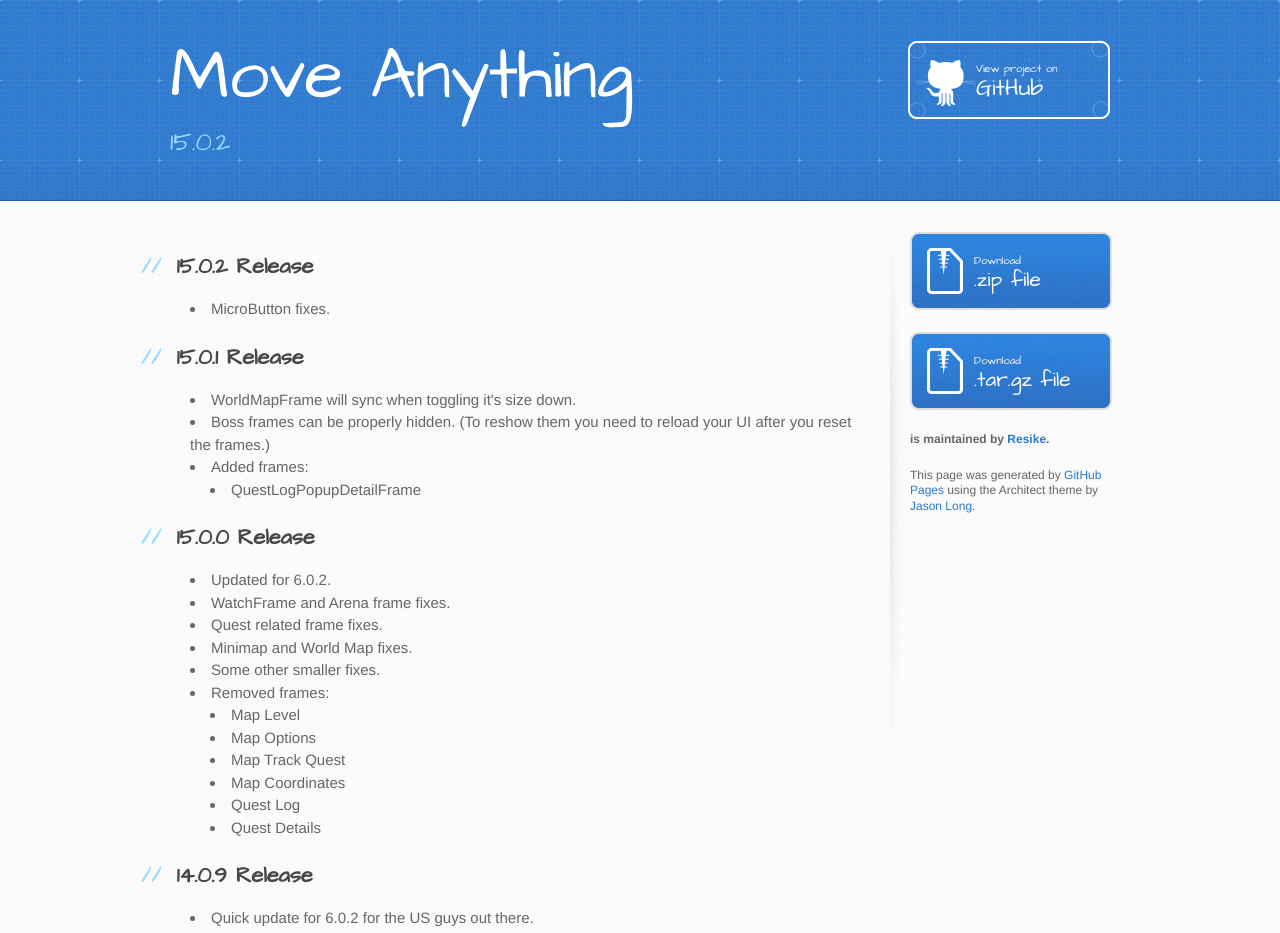
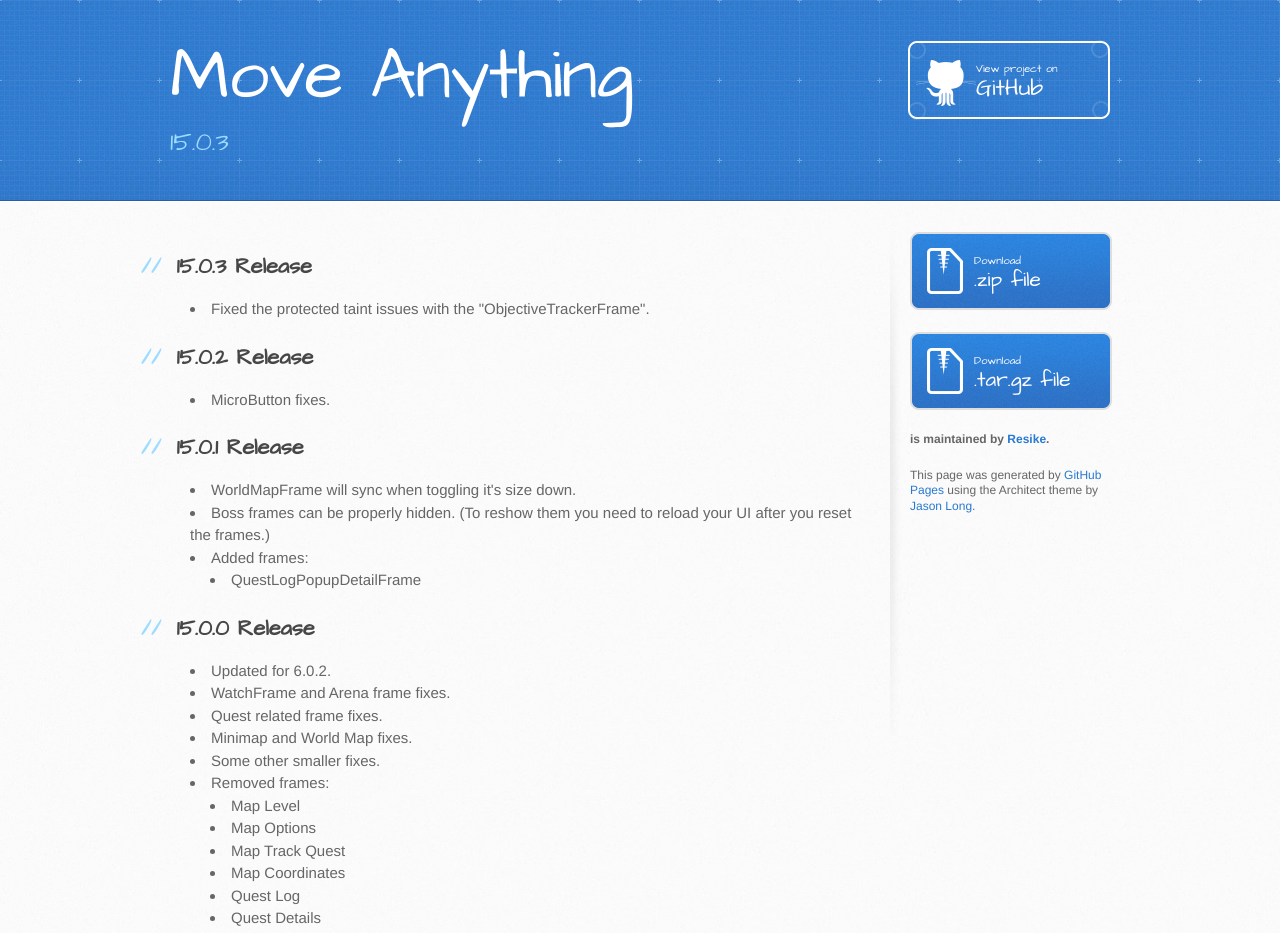
Before and after one commit to jaredb7/MoveAnything, a plain HTML site: page index.html in a window 1280 px wide. Shown: the top 933 px of the page. Drawn offline with Linux system fonts and the light colour scheme.

```diff
--- a/index.html
+++ b/index.html
@@ -20,7 +20,7 @@
     <header>
       <div class="inner">
         <h1>Move Anything</h1>
-        <h2>15.0.2</h2>
+        <h2>15.0.3</h2>
         <a href="https://github.com/Resike/MoveAnything" class="button"><small>View project on</small> GitHub</a>
       </div>
     </header>
@@ -29,6 +29,13 @@
       <div class="inner clearfix">
         <section id="main-content">
           <h2>
+<a name="1503-release" class="anchor" href="#1503-release"><span class="octicon octicon-link"></span></a>15.0.3 Release</h2>
+
+<ul>
+<li>Fixed the protected taint issues with the "ObjectiveTrackerFrame".</li>
+</ul>
+
+<h2>
 <a name="1502-release" class="anchor" href="#1502-release"><span class="octicon octicon-link"></span></a>15.0.2 Release</h2>
 
 <ul>
```
Also changed, not shown: params.json (+1 -1 lines).
